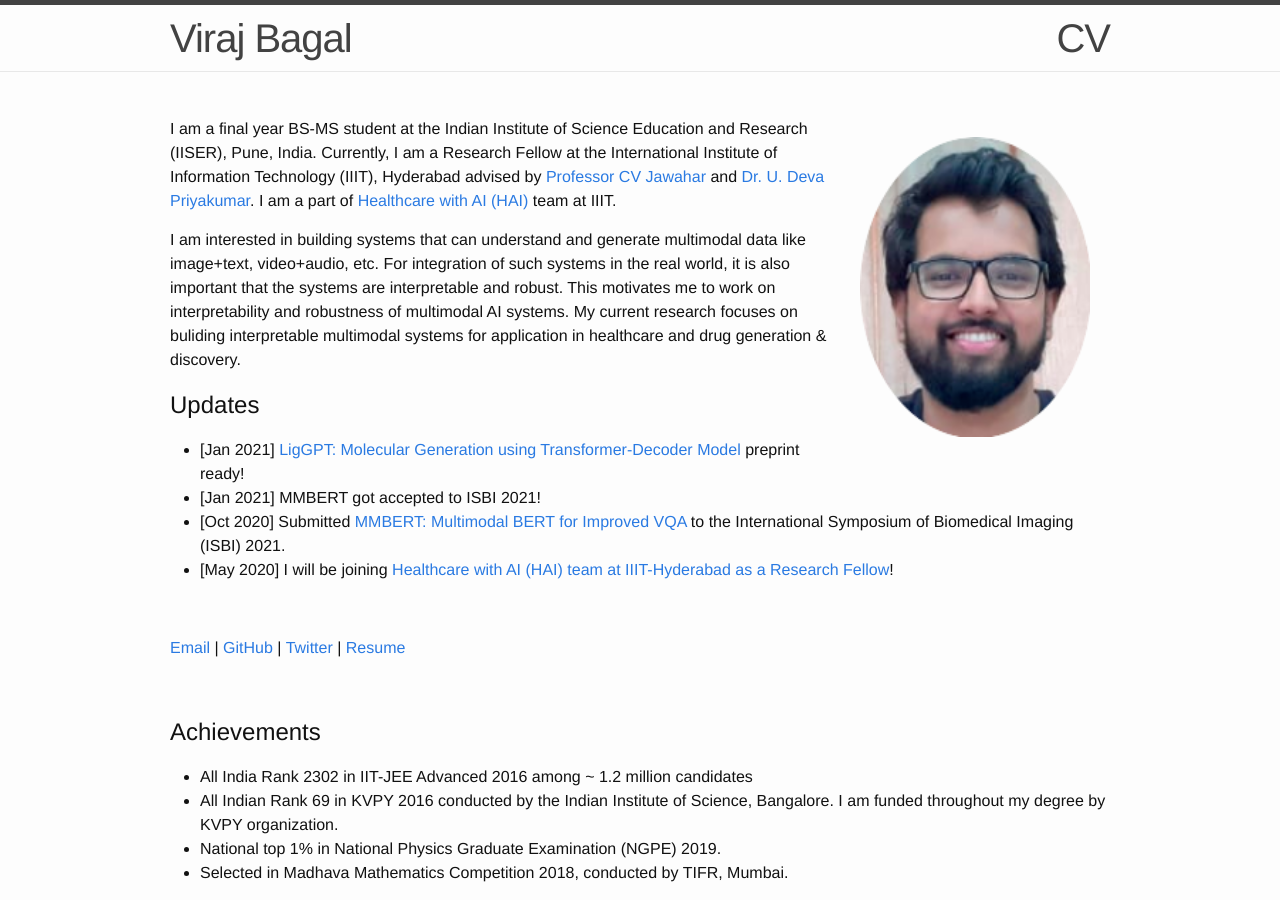
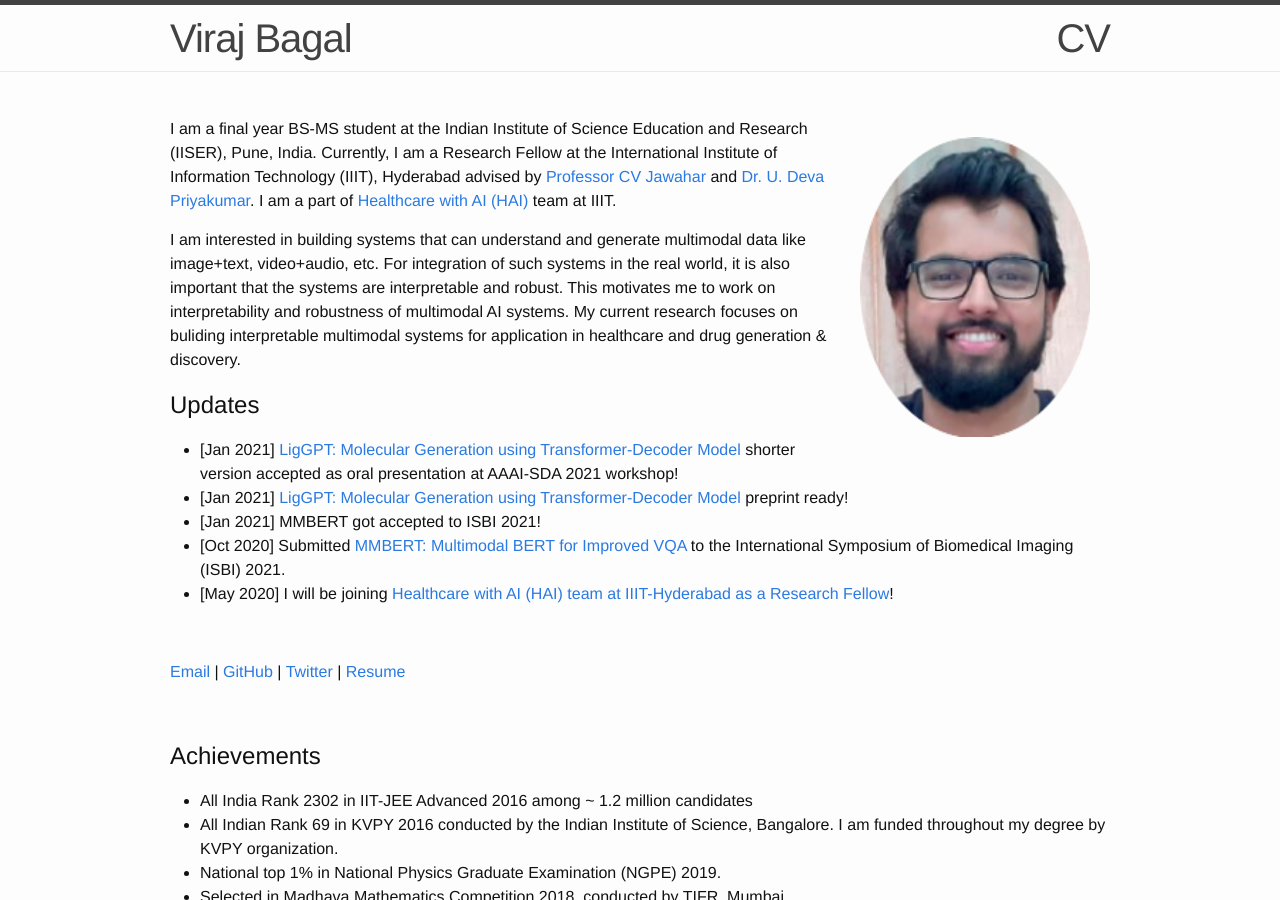
Before and after one commit to VirajBagal/VirajBagal.github.io, a Jekyll site: the page built from index.md, in a window 1280 px wide and 900 px high. Built offline with Jekyll 4.4.1, drawn with Linux system fonts in a browser that asks for light colours.

Commit message:
Update index.md

```diff
--- a/index.md
+++ b/index.md
@@ -22,6 +22,7 @@ interpretable multimodal systems for application in healthcare and drug generati
 
 <!--<span style="color:red;">Updates</span>-->
 <ul>
+<li> [Jan 2021] <a href="data/liggpt.pdf">LigGPT: Molecular Generation using Transformer-Decoder Model</a> shorter version accepted as oral presentation at AAAI-SDA 2021 workshop!</li>
 <li> [Jan 2021] <a href="data/liggpt.pdf">LigGPT: Molecular Generation using Transformer-Decoder Model</a> preprint ready!</li>
 <li> [Jan 2021] MMBERT got accepted to ISBI 2021! </li>
 <li> [Oct 2020] Submitted  <a href="data/mmbert.pdf">MMBERT: Multimodal BERT for Improved VQA</a> to
```
